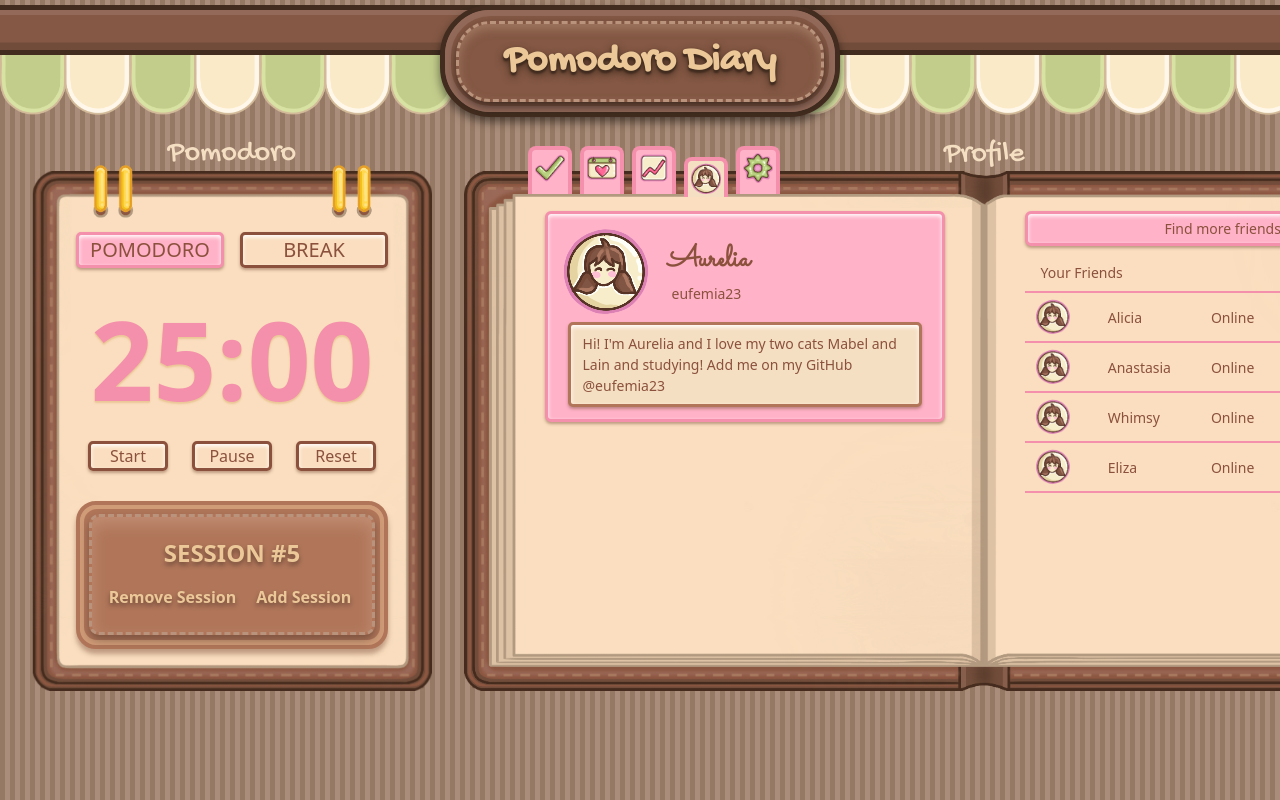
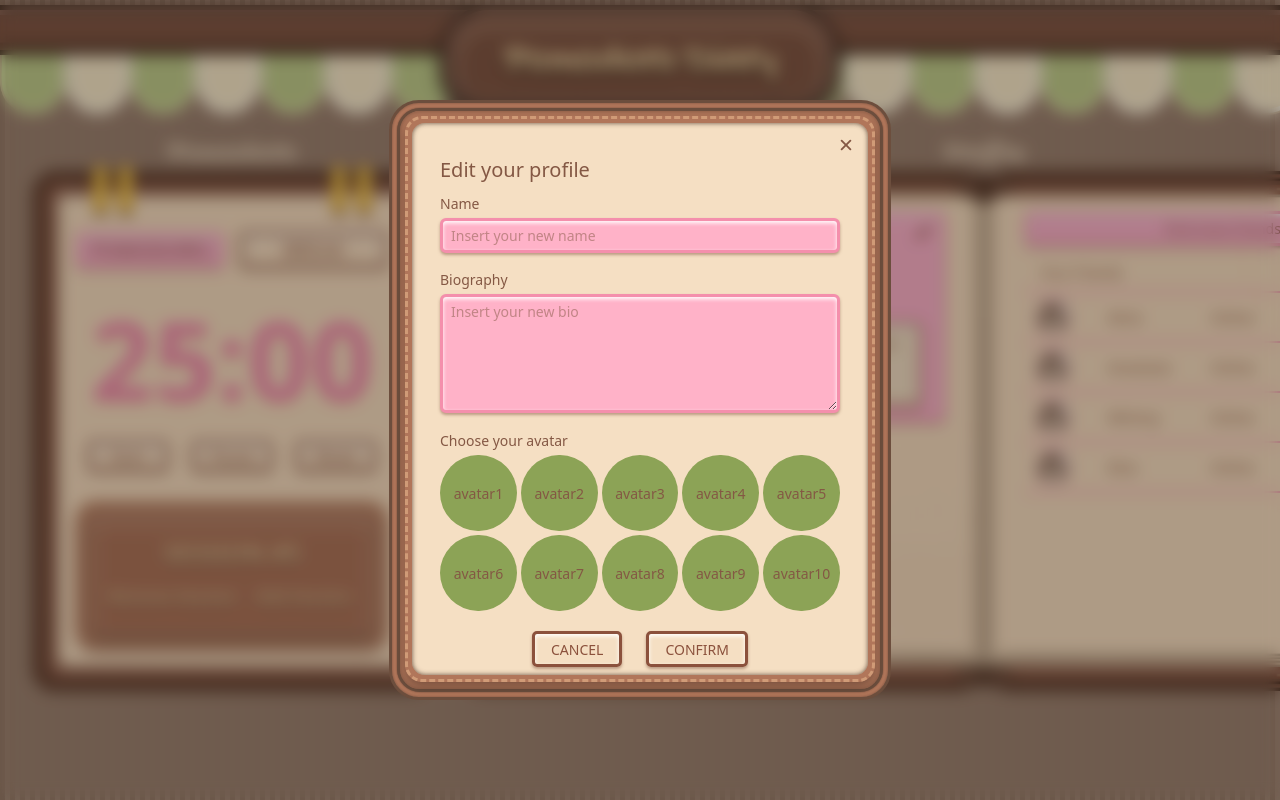
Before and after one commit to eufemia23/Pomodoro-Website, a React (Vite) app: page /profile in a window 1280 px wide. Shown: the top 800 px of the page. Built offline with nearby package versions, Linux system fonts and the light colour scheme; a web font is replaced by a local one.

Commit message:
Styled edit profile modal

```diff
--- /dev/null
+++ b/src/components/EditProfileModal.tsx
@@ -0,0 +1,142 @@
+import { useRef, useState, type SetStateAction } from "react";
+import { IoClose } from "react-icons/io5";
+
+const EditProfileModal = ({ onClose }) => {
+  const modalRef = useRef();
+
+  const closeModal = (e) => {
+    if (modalRef.current === e.target) {
+      onClose();
+    }
+  };
+
+  const [inputValueName, setInputValueName] = useState("");
+
+  const handleChangeName = (e: { target: { value: SetStateAction<string> } }) => {
+    setInputValueName(e.target.value);
+};
+
+  const [inputValueBio, setInputValueBio] = useState("");
+
+  const handleChangeBio = (e: { target: { value: SetStateAction<string> } }) => {
+    setInputValueBio(e.target.value);
+  };
+
+
+
+
+  const handleSubmit = (e: { preventDefault: () => void }) => {
+    e.preventDefault();
+    if (inputValueName.trim()) {
+      setInputValueName("");
+    }
+  };
+
+
+
+  return (
+    <div
+      ref={modalRef}
+      onClick={closeModal}
+      className="fixed inset-0 backdrop-blur-sm bg-blend-darken bg-black/30 text-primary-brown flex justify-center items-center"
+    >
+      <div className="border-[3.5px] border-wood-shadow bg-wood-warm rounded-[30px] inset-shadow-[0px_0px_3px_rgba(0,0,0,0.3)] h-150">
+        <div className="border-[3.5px] border-wood-shadow bg-wood-warm rounded-[23px] m-[5px] inset-shadow-[0px_0px_5px_rgba(0,0,0,0.3)] shadow-[0px_0px_2px_rgba(0,0,0,0.4)] h-146">
+          <div className="m-[5px] border-darker-white border-3 rounded-[17px] border-dashed shadow-[0px_5px_10px_rgba(0,0,0,0.3)] h-141.5">
+            <div className="bg-primary-white m-1 rounded-[13px] inset-shadow-[0px_0px_5px_rgba(65,44,31,0.8)] font-bubbly text-wood-primary  h-138">
+              <div className="flex justify-end">
+                <button
+                  className="pt-3 pr-3 text-[20px] hover:text-[23px] duration-100 ease-linear hover:cursor-pointer active:text-primary-pink "
+                  onClick={onClose}
+                >
+                  <IoClose />
+                </button>
+              </div>
+              <div className="px-7">
+                <h1 className="text-[20px]">Edit your profile</h1>
+
+                <div>
+                  <form onSubmit={handleSubmit} className="">
+                    <label className="block mt-2 mb-1">Name</label>
+                    <input
+                      value={inputValueName}
+                      onChange={handleChangeName}
+                      type="text"
+                      placeholder="Insert your new name"
+                      className="border-3 rounded-md border-primary-pink w-100 py-1 pl-2 outline-0 bg-light-pink pr-12 shadow-[0px_2px_3px_rgba(132,88,68,0.5)] inset-shadow-sm inset-shadow-white"
+                    />
+
+                    <label className="block mt-4 mb-1">Biography</label>
+                    <textarea
+                      value={inputValueBio}
+                      onChange={handleChangeBio}
+                      rows="5"
+                      placeholder="Insert your new bio"
+                      className="border-3 rounded-md border-primary-pink w-100 py-1 pl-2 outline-0 bg-light-pink pr-12 shadow-[0px_2px_3px_rgba(132,88,68,0.5)] inset-shadow-sm inset-shadow-white"
+                    />
+
+                    <div>
+                      <div className="mt-3 mb-1">Choose your avatar</div>
+                      <div className="grid grid-cols-5 gap-1">
+                        <div className="h-19 bg-accent-dark-green rounded-full flex justify-center items-center">
+                          <div>avatar1</div>
+                        </div>
+                        <div className="h-19 bg-accent-dark-green rounded-full flex justify-center items-center">
+                          <div>avatar2</div>
+                        </div>
+                        <div className="h-19 bg-accent-dark-green rounded-full flex justify-center items-center">
+                          <div>avatar3</div>
+                        </div>
+                        <div className="h-19 bg-accent-dark-green rounded-full flex justify-center items-center">
+                          <div>avatar4</div>
+                        </div>
+                        <div className="h-19 bg-accent-dark-green rounded-full flex justify-center items-center">
+                          <div>avatar5</div>
+                        </div>
+                        <div className="h-19 bg-accent-dark-green rounded-full flex justify-center items-center">
+                          <div>avatar6</div>
+                        </div>
+                        <div className="h-19 bg-accent-dark-green rounded-full flex justify-center items-center">
+                          <div>avatar7</div>
+                        </div>
+                        <div className="h-19 bg-accent-dark-green rounded-full flex justify-center items-center">
+                          <div>avatar8</div>
+                        </div>
+                        <div className="h-19 bg-accent-dark-green rounded-full flex justify-center items-center">
+                          <div>avatar9</div>
+                        </div>
+                        <div className="h-19 bg-accent-dark-green rounded-full flex justify-center items-center">
+                          <div>avatar10</div>
+                        </div>
+                      </div>
+                    </div>
+
+                    <div className="mt-5 flex justify-center">
+                      <button
+                        className="shadow-[0px_2px_3px_rgba(132,88,68,0.5)] inset-shadow-sm inset-shadow-white border-light-brown border-3 rounded-[5px] text-light-brown font-bubbly hover:cursor-pointer mx-3 px-4 duration-100 ease-linear  active:shadow-none active:mt-0.5  hover:bg-light-pink active:border-primary-pink active:bg-light-pink h-9"
+                        onClick={onClose}
+                      >
+                        CANCEL
+                      </button>
+                      <button
+                        className="shadow-[0px_2px_3px_rgba(132,88,68,0.5)] inset-shadow-sm inset-shadow-white border-light-brown border-3 rounded-[5px] text-light-brown font-bubbly hover:cursor-pointer mx-3 px-4 duration-100 ease-linear  active:shadow-none active:mt-0.5  hover:bg-accent-green active:border-accent-dark-green active:bg-accent-green h-9"
+                        onClick={onClose} type="submit"
+                      >
+                        CONFIRM
+                      </button>
+                    </div>
+                  </form>
+
+
+
+                </div>
+              </div>
+            </div>
+          </div>
+        </div>
+      </div>
+    </div>
+  );
+};
+
+export default EditProfileModal;
--- a/src/components/ProfileLoggedIn.tsx
+++ b/src/components/ProfileLoggedIn.tsx
@@ -1,6 +1,8 @@
 import { useState } from "react";
 import profileIcon from "../img/profileicon.PNG";
 import { FaHeartBroken } from "react-icons/fa";
+import { MdEdit } from "react-icons/md";
+import EditProfileModal from "./EditProfileModal";
 
 const ProfileLoggedIn = () => {
   const [userName, setUserName] = useState('Aurelia')
@@ -15,6 +17,20 @@ const ProfileLoggedIn = () => {
     throw new Error("Function not implemented.");
   }
 
+
+
+  const [showEditModal, setShowEditModal] = useState(true);
+
+
+  const handleEditClick = () => {
+
+  }
+
+
+
+
+
+
   return (
     <>
       <div className="w-125 -ml-140 px-20 mt-10 text-light-brown">
@@ -24,6 +40,9 @@ const ProfileLoggedIn = () => {
             <div className="mt-6">
               <div className="font-super-cursive font-extrabold text-[30px]">{userName}</div>
               <div className="ml-1">{userUsername}</div>
+            </div>
+            <div className="pl-41 pt-2">
+              <MdEdit className="text-[20px] hover:text-[23px] hover:cursor-pointer duration-100 ease-linear active:text-[23px] active:text-accent-dark-green" onClick={handleEditClick}/>
             </div>
           </div>
 
@@ -77,6 +96,14 @@ const ProfileLoggedIn = () => {
 
 
       </div>
+
+
+      {showEditModal && (
+        <EditProfileModal
+          onClose={() => setShowEditModal(false)}
+
+        />
+      )}
     </>
   );
 };
```
